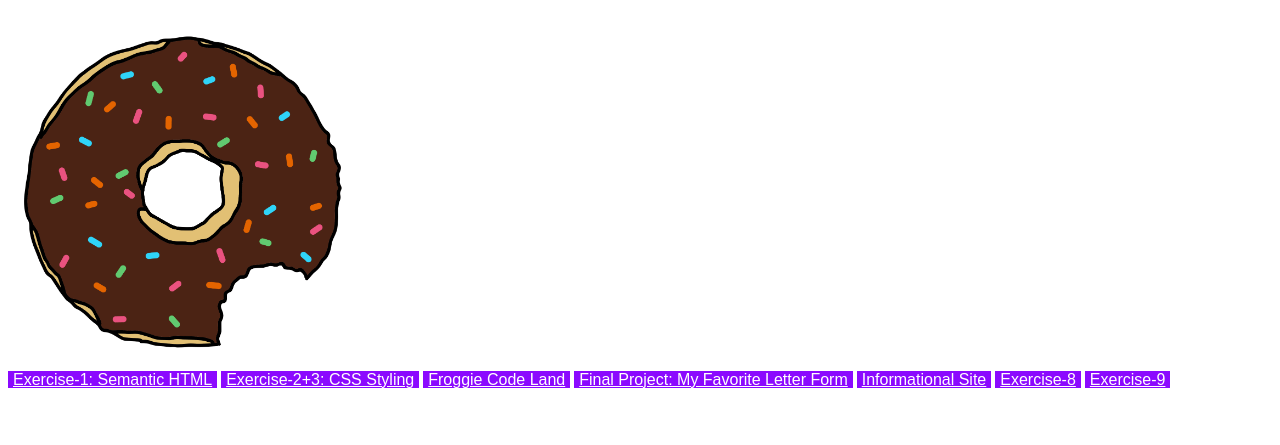
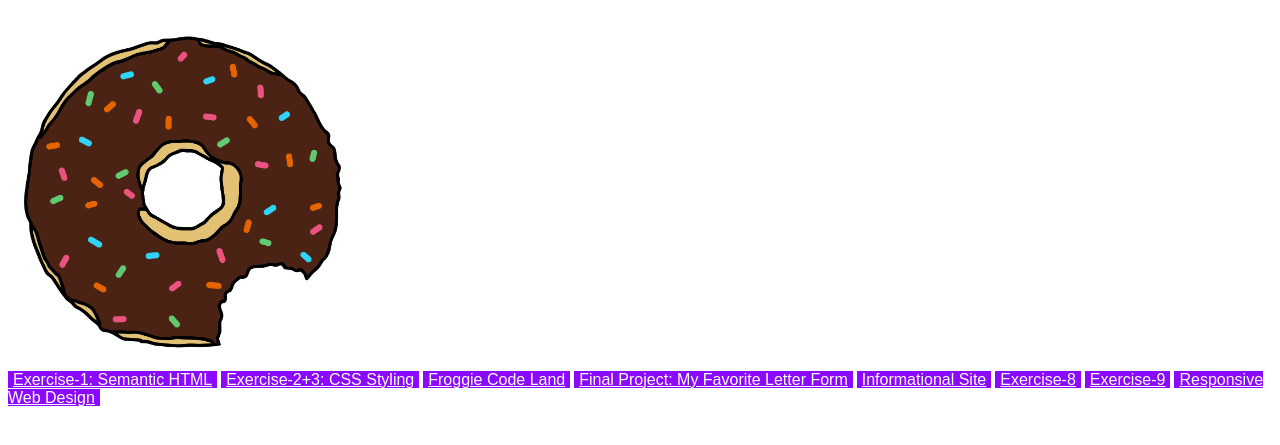
Before and after one commit to jdsteinmetz/jdsteinmetz.github.io, a plain HTML site: page index.html in a window 1280 px wide. Shown: the part 111-556 px from the top of the page. Drawn offline with Linux system fonts and the light colour scheme; a web font is replaced by a local one.

Commit message:
Updating Home for ex-10

```diff
--- a/index.html
+++ b/index.html
@@ -24,5 +24,6 @@
       <a href="project-2/index.html">Informational Site</a>
       <a href="exercise-8/index.html">Exercise-8</a>
       <a href="exercise-9/index.html">Exercise-9</a>
+      <a href="exercise-10/index.html">Responsive Web Design</a>
   </body>
 </html>
```
